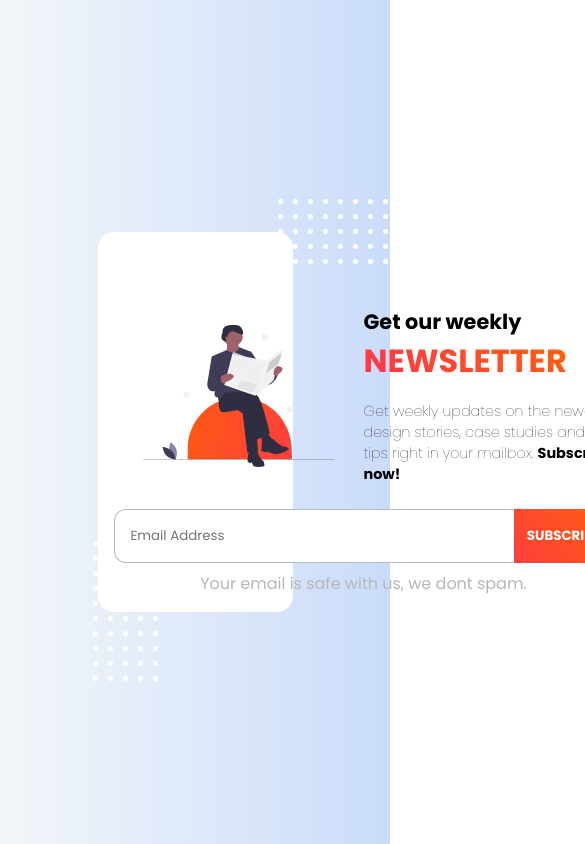
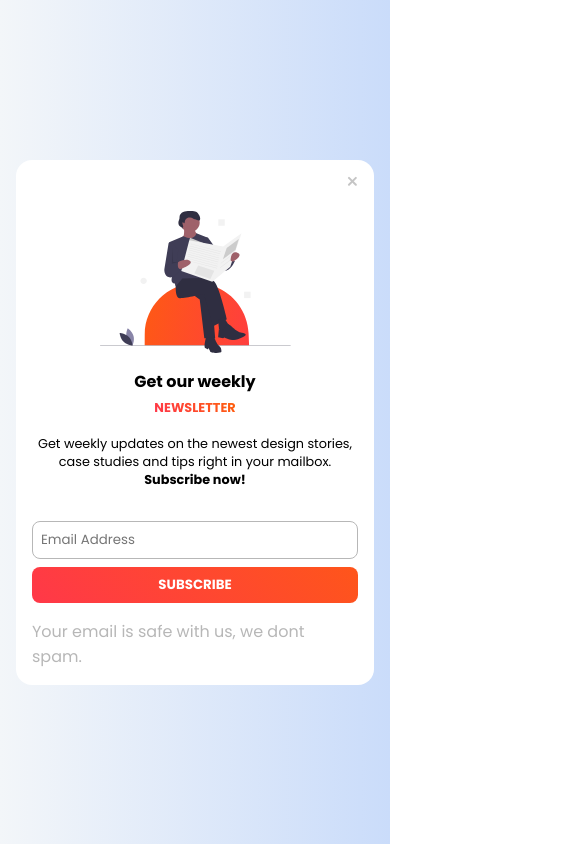
Before and after one commit to mouhamadoufallBah/newsletter, a plain HTML site: page index.html in a window 390 px wide. Shown: the top 844 px of the page, 585 px wide, since content can reach past the window. Drawn offline with Linux system fonts and the light colour scheme.

Commit message:
feed-back-integration

```diff
--- a/style.css
+++ b/style.css
@@ -14,15 +14,15 @@
 }
 
 .card-container {
-  height: 45%;
-  width: 50%;
+  width: 100%;
+  max-width: 900px;
   background-color: white;
   border-radius: 16px;
   position: relative;
-  padding: 1rem;
+  padding: 1.5rem;
   display: grid;
-  grid-template-rows: 10% 60% 25%;
-  gap: 2.5%;
+  grid-template-rows: auto auto auto;
+  gap: 1.5rem;
 }
 
 .card-container::before {
@@ -51,11 +51,12 @@
   display: flex;
   justify-content: end;
 }
+
 .card-container-middle {
-  /* border: 1px solid; */
   display: grid;
   grid-template-columns: 1fr 1fr;
   align-items: center;
+  gap: 1rem;
 }
 
 .card-container-middle-img {
@@ -65,11 +66,11 @@
 }
 
 .card-container-middle-info h1 {
-  font-size: 1.3rem;
+  font-size: clamp(1rem, 2.5vw, 1.3rem);
 }
 
 .card-container-middle-info h2 {
-  font-size: 2rem;
+  font-size: clamp(0.8rem, 2vw, 0.9rem);
   text-transform: uppercase;
   background: linear-gradient(45deg, #ff354d 0%, #ff482f 44%, #fe6108 100%);
   display: inline;
@@ -78,42 +79,40 @@
 }
 
 .card-container-middle-info p {
-  font-size: 0.9rem;
-  font-weight: 100;
+  font-size: clamp(0.8rem, 2vw, 0.9rem);
+  font-weight: 400;
   margin-top: 16px;
 }
+
 .card-container-middle-info p::after {
   content: "Subscribe now!";
   font-weight: bold;
 }
+
 .card-container-bottom {
-  /* border: 1px solid; */
   display: flex;
   flex-direction: column;
-  justify-content: space-between;
   align-items: center;
+  gap: 1rem;
 }
 
 .card-container-bottom form {
-  /* border: 1px solid; */
-  height: 48px;
-  width: 500px;
+  width: 100%;
+  max-width: 500px;
   display: grid;
-  grid-template-columns: 80% 20%;
+  grid-template-columns: 1fr auto;
 }
 
 .card-container-bottom form input {
-  height: 100%;
-  border-radius: 0;
   border: none;
+  outline: none;
 }
 
 .card-container-bottom form input[type="text"] {
   border: 1px solid #b7b7b7;
   border-top-left-radius: 12px;
   border-bottom-left-radius: 12px;
-  border-right: none;
-  padding: 1rem;
+  padding: 0.5rem;
 }
 
 .card-container-bottom form input[type="button"] {
@@ -126,6 +125,7 @@
   font-weight: bold;
   cursor: pointer;
   animation: gradientMove 5s ease infinite;
+  padding: 0.5rem;
 }
 
 @keyframes gradientMove {
@@ -139,6 +139,43 @@
     background-position: 0% 50%;
   }
 }
+
 .card-container-bottom p {
   color: #b7b7b7;
 }
+
+@media (max-width: 768px) {
+  .container{
+    padding: 1rem;
+  }
+
+  .card-container-middle {
+    grid-template-columns: 1fr;
+    text-align: center;
+  }
+
+  .card-container::before,
+  .card-container::after {
+    display: none;
+  }
+}
+
+@media (max-width: 480px) {
+  .container{
+    padding: 1rem;
+  }
+
+  .card-container {
+    padding: 1rem;
+  }
+
+  .card-container-bottom form {
+    grid-template-columns: 1fr;
+  }
+
+  .card-container-bottom form input[type="text"],
+  .card-container-bottom form input[type="button"] {
+    border-radius: 8px;
+    margin-top: 0.5rem;
+  }
+}
```
